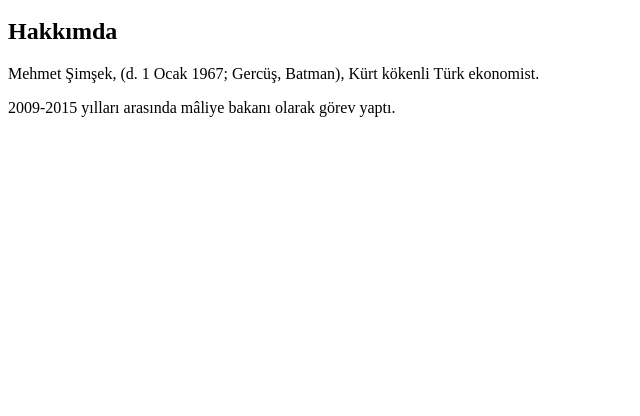
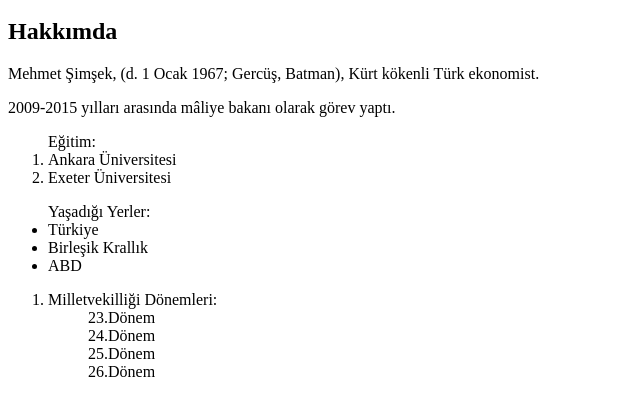
Before and after one commit to BillionDolarCode/kodluyoruzilkrepo, a plain HTML site: page index.html in a window 1280 px wide. Shown: the part 48-464 px from the top of the page, without its empty margins (0-640 px from the left). Drawn offline with Linux system fonts and the light colour scheme.

Commit message:
Ozgecmis

```diff
--- a/index.html
+++ b/index.html
@@ -3,3 +3,23 @@
     <h2>Hakkımda</h2>  <!--BİLGİ-->
         <p>Mehmet Şimşek, (d. 1 Ocak 1967; Gercüş, Batman), Kürt kökenli Türk ekonomist.</p>
         <p>2009-2015 yılları arasında mâliye bakanı olarak görev yaptı.</p>
+
+<ol>Eğitim:
+    <li>Ankara Üniversitesi</li>
+    <li>Exeter Üniversitesi</li>
+</ol>
+
+<ul>Yaşadığı Yerler:
+    <li>Türkiye</li>
+    <li>Birleşik Krallık</li>
+    <li>ABD</li>
+</ul>
+
+<ol>
+    <li>Milletvekilliği Dönemleri:
+        <ul>23.Dönem</ul>
+        <ul>24.Dönem</ul>
+        <ul>25.Dönem</ul>
+        <ul>26.Dönem</ul>
+    </li>
+</ol>
```
